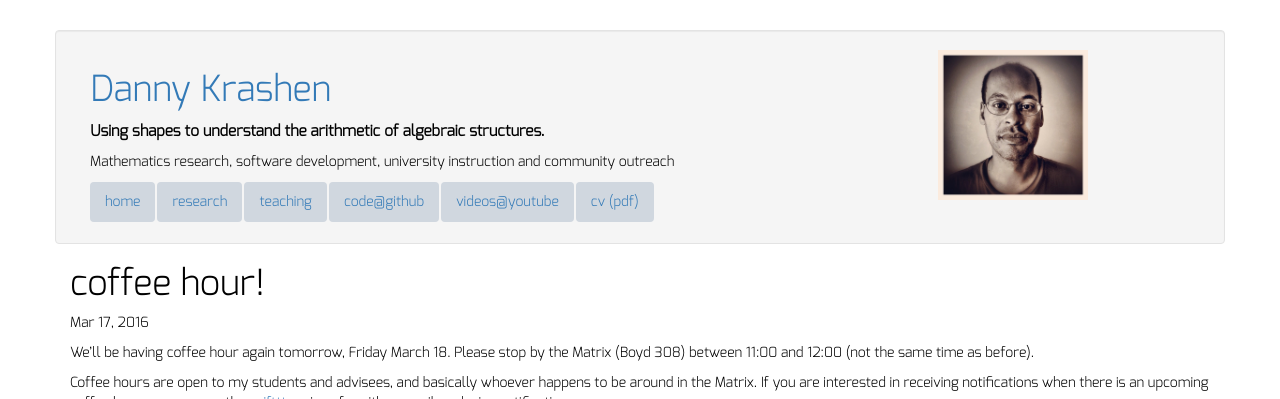
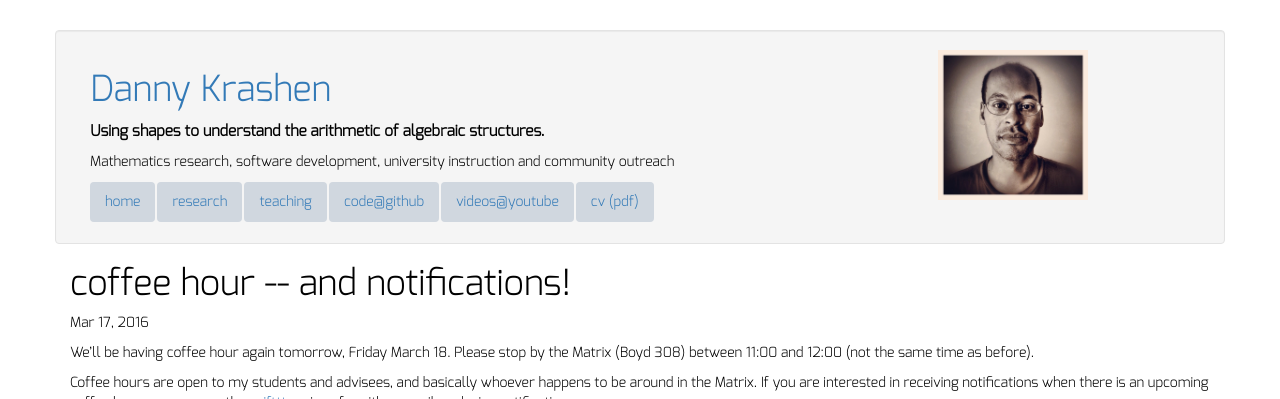
Before and after one commit to dkrashen/dkrashen.github.io, a Jekyll site: the page built from _posts/2016-03-17-coffee_hour_tomorrow.md, in a window 1280 px wide, cut to the strip 0-399 px from the top of the page. Built offline with Jekyll 4.4.1, drawn with Linux system fonts in a browser that asks for light colours; nearby versions of some CDN libraries; a script that is not in the unit is left out.

Commit message:
coffee hour stuff

```diff
--- a/_posts/2016-03-17-coffee_hour_tomorrow.md
+++ b/_posts/2016-03-17-coffee_hour_tomorrow.md
@@ -1,7 +1,7 @@
 ---
 
 layout: post
-title: "coffee hour!"
+title: "coffee hour -- and notifications!"
 date: 2016-03-17
 categories: announcements, coffee hour
 
```
Also changed, not shown: index.html (+9 -0 lines).
